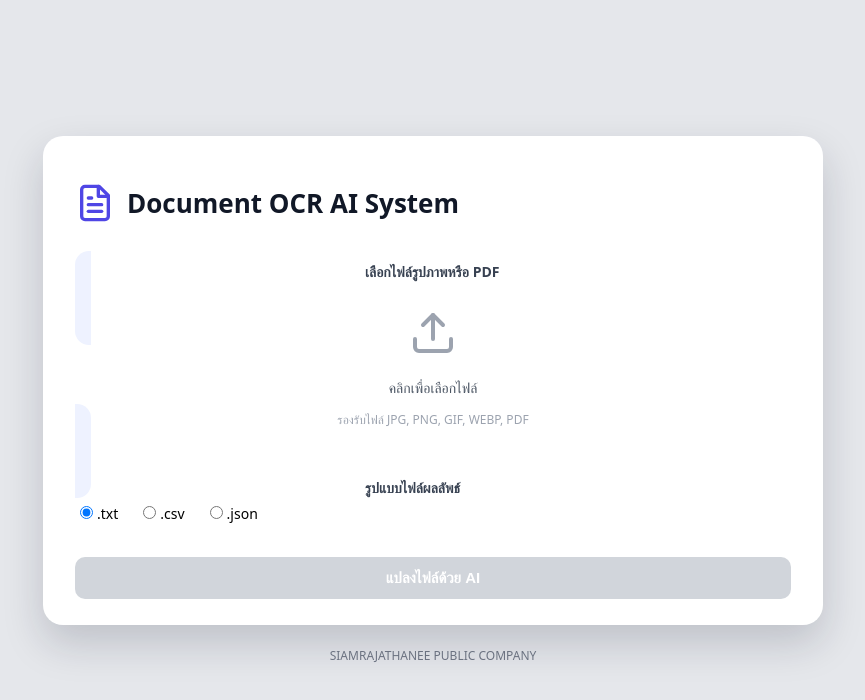
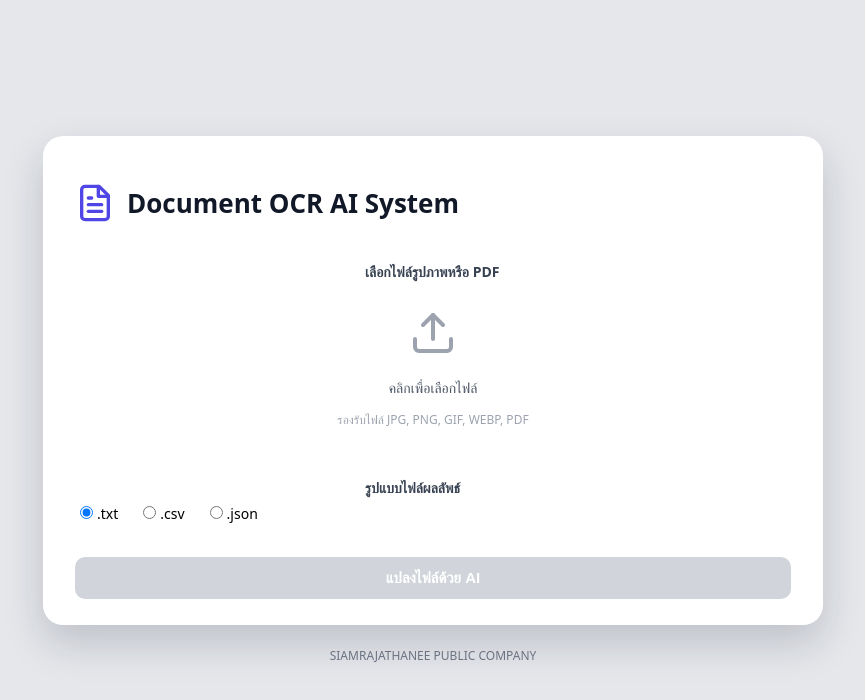
Before and after one commit to puri-b/my-ocr-app, a Next.js app: page / in a window 1280 px wide. In both pictures the pointer is over the label 640 px from the left and 374 px from the top of the page. Shown: the top 700 px of the page, without its empty margins (207-1072 px from the left). Built offline with nearby package versions, Linux system fonts and the light colour scheme.

Commit message:
Change Border Color Upload Area
Change Border Color Upload Area

```diff
--- a/app/global.css
+++ b/app/global.css
@@ -85,12 +85,12 @@ body {
 }
 
 .ocr-upload-area:hover {
-  background: #eef2ff;
+  background: #ffffff;
 }
 
 .ocr-upload-area:hover {
   border-color: #6366f1;
-  background: #eef2ff;
+  background: #ffffff;
 }
 
 .ocr-upload-filename {
```
